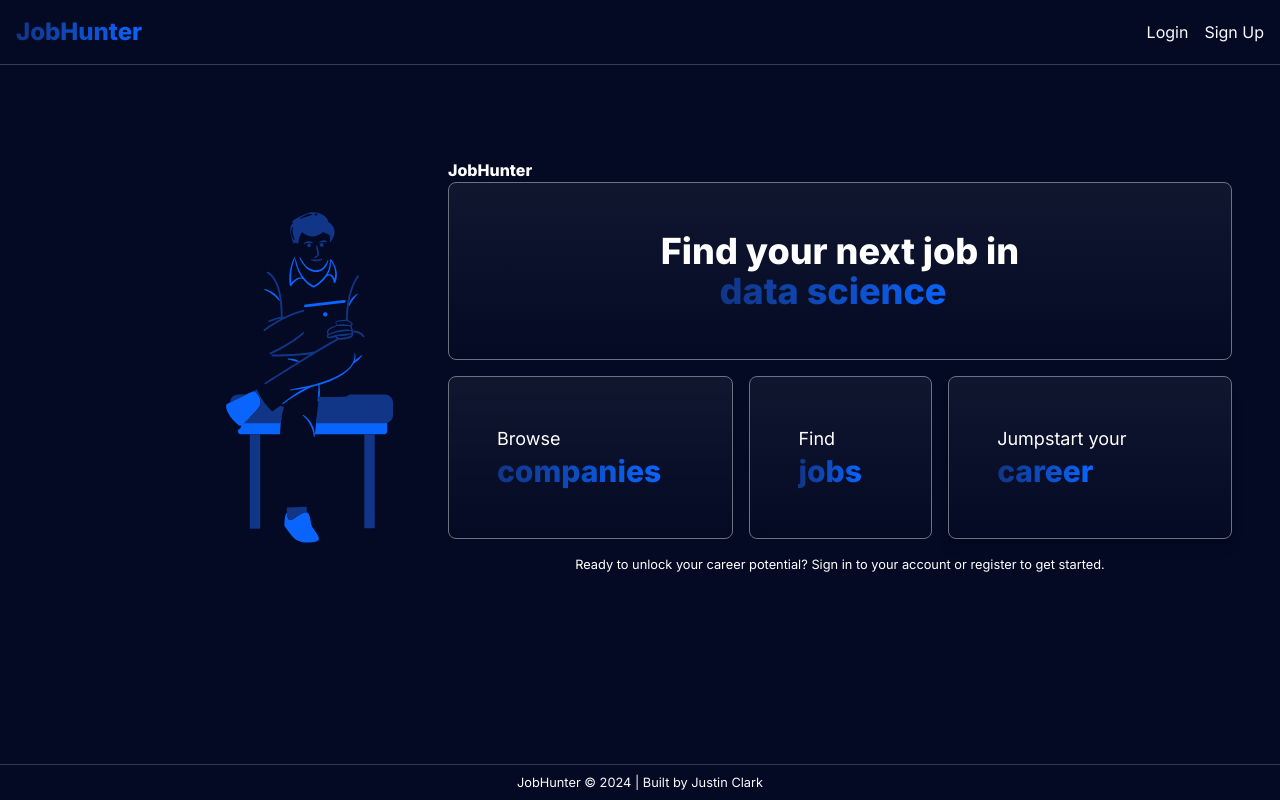
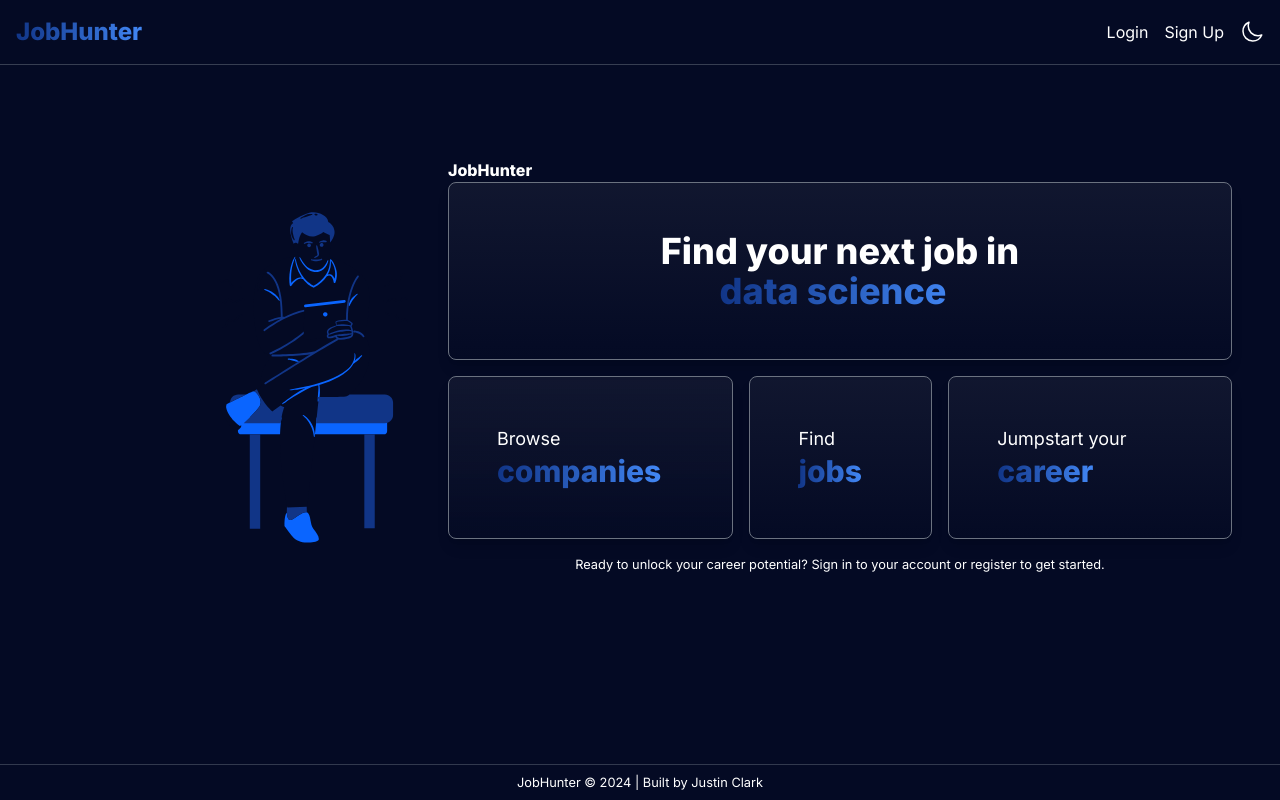
Before and after one commit to jclark1913/jobhunter, a React (Vite) app: page / in a window 1280 px wide. Built offline with nearby package versions, Linux system fonts and the light colour scheme; no server answers.

Commit message:
Add util classes

```diff
--- a/src/Footer.tsx
+++ b/src/Footer.tsx
@@ -4,7 +4,7 @@ const Footer = () => {
   const currentYear = new Date().getFullYear();
 
   return (
-    <div className="text-slate-50 z-12 mt-24 border-t p-2 border-gray-500 border-opacity-45 flex justify-center">
+    <div className="text-primarytext z-12 mt-24 border-t p-2 border-gray-500 border-opacity-45 flex justify-center">
       <small>
         JobHunter © {currentYear} | Built by{" "}
         <a href="https://justinclark.bio">Justin Clark</a>
--- a/src/components/Homepage.tsx
+++ b/src/components/Homepage.tsx
@@ -1,6 +1,7 @@
 import React from "react";
 import { Link } from "react-router-dom";
 import { TypeAnimation } from "react-type-animation";
+import { useTheme } from "../ThemeContext";
 
 const Homepage = () => {
   const TYPE_DELAY = 2000;
@@ -23,40 +24,42 @@ const Homepage = () => {
     TYPE_DELAY,
   ];
 
+  const {theme} = useTheme();
+
   return (
     <div className="text-primarytext flex justify-center flex-row align-middle w-full flex-grow">
       <img
         className="h-[400px] hidden sm:block"
-        src="src/assets/man-reading.svg"
+        src={theme === "dark" ? "src/assets/man-reading.svg" : "src/assets/man-reading-light.svg"}
       />
       <div className="flex flex-col">
         <h1 className="font-6xl font-bold">JobHunter</h1>
-        <h1 className="text-4xl font-bold flex flex-col border p-12 rounded-lg border-normalborder w-full bg-gradient-to-b from-white/5 to-[#040a24] shadow-l text-center">
+        <h1 className="text-4xl font-bold flex flex-col border p-12 rounded-lg border-normalborder w-full bg-gradient-to-b from-white/5 to-sitebackground shadow-lg text-center">
           <p>Find your next job in</p>
           <div className="text-center">
             <TypeAnimation
-              className="text-transparent bg-clip-text bg-gradient-to-r from-gradientstart to-[#0a65ff]"
+              className="text-transparent bg-clip-text bg-gradient-to-r from-gradientstart to-gradientend"
               sequence={typeSequence}
               repeat={Infinity}
             />
           </div>
         </h1>
         <div className="flex flex-row gap-4 items-stretch justify-items-stretch justify-between mt-4">
-          <p className="text-lg border rounded-lg p-12  border-normalborder bg-gradient-to-b from-white/5 to-[#040a24] shadow-l">
+          <p className="text-lg border rounded-lg p-12  border-normalborder bg-gradient-to-b from-white/5 to-sitebackground shadow-lg">
             Browse{" "}
-            <span className="text-3xl text-transparent bg-clip-text bg-gradient-to-r from-gradientstart to-[#0a65ff] font-extrabold">
+            <span className="text-3xl text-transparent bg-clip-text bg-gradient-to-r from-gradientstart to-gradientend font-extrabold">
               companies
             </span>
           </p>
-          <p className="text-lg border rounded-lg p-12  border-normalborder bg-gradient-to-b from-white/5 to-[#040a24] shadow-l">
+          <p className="text-lg border rounded-lg p-12  border-normalborder bg-gradient-to-b from-white/5 to-sitebackground shadow-lg">
             Find{" "}
-            <span className="text-3xl text-transparent bg-clip-text bg-gradient-to-r from-gradientstart to-[#0a65ff] font-extrabold">
+            <span className="text-3xl text-transparent bg-clip-text bg-gradient-to-r from-gradientstart to-gradientend font-extrabold">
               jobs
             </span>
           </p>
-          <p className="text-lg border rounded-lg p-12  border-normalborder bg-gradient-to-b from-white/5 to-[#040a24] shadow-lg">
+          <p className="text-lg border rounded-lg p-12  border-normalborder bg-gradient-to-b from-white/5 to-sitebackground shadow-lg">
             Jumpstart your{" "}
-            <span className="text-3xl text-transparent bg-clip-text bg-gradient-to-r from-gradientstart to-[#0a65ff] font-extrabold">
+            <span className="text-3xl text-transparent bg-clip-text bg-gradient-to-r from-gradientstart to-gradientend font-extrabold">
               career
             </span>
           </p>
--- a/src/components/NavBar.tsx
+++ b/src/components/NavBar.tsx
@@ -2,6 +2,8 @@ import React, { useContext } from "react";
 import { Link } from "react-router-dom";
 import UserContext from "./auth/UserContext";
 import { NavLink } from "react-router-dom";
+import { SunIcon, MoonIcon } from "@heroicons/react/24/outline";
+import { useTheme } from "../ThemeContext";
 
 // flex flex-row justify-between
 
@@ -11,6 +13,7 @@ interface NavBarProps {
 
 const NavBar: React.FC<NavBarProps> = ({ logout }) => {
   const { currentUser } = useContext(UserContext);
+  const { theme, toggleTheme } = useTheme();
 
   const loggedInNavBar = () => {
     return (
@@ -34,15 +37,24 @@ const NavBar: React.FC<NavBarProps> = ({ logout }) => {
     );
   };
   return (
-    <nav className="border-b border-opacity-50 border-gray-500 text-slate-50">
+    <nav className="border-b border-opacity-50 border-gray-500 text-primarytext">
       <div className="flex container lg:py-4 px-4 flex-wrap items-center justify-between mx-auto">
         <Link
-          className="text-2xl text-transparent font-extrabold bg-clip-text bg-gradient-to-r from-[#113587] to-[#0a65ff]"
+          className="text-2xl text-transparent font-extrabold bg-clip-text bg-gradient-to-r from-gradientstart to-gradientend"
           to="/"
         >
           JobHunter
         </Link>
-        {currentUser ? loggedInNavBar() : loggedOutNavBar()}
+        <div className="flex flex-row gap-4">
+          {currentUser ? loggedInNavBar() : loggedOutNavBar()}
+          <button onClick={toggleTheme}>
+            {theme === "dark" ? (
+              <MoonIcon className="h-6 w-6" />
+            ) : (
+              <SunIcon className="h-6 w-6" />
+            )}
+          </button>
+        </div>
       </div>
     </nav>
   );
--- a/src/index.css
+++ b/src/index.css
@@ -20,6 +20,15 @@
 .dark {
   --site-background: 4, 10, 36, 255;
   --primary-text: 255, 255, 255, 255;
-  --gradient-start: 17,53,135,255;
+  --gradient-start: 17, 53, 135, 255;
+  --gradient-end: 66, 135, 245, 255;
   --normal-border: 107, 114, 128, 255;
 }
+
+.light {
+  --site-background: 255, 255, 255, 255;
+  --primary-text: 0, 0, 0, 255;
+  --gradient-start: 17, 53, 135, 255;
+  --gradient-end: 66, 135, 245, 255;
+  --normal-border: 107, 114, 128, 255;
+}
```
